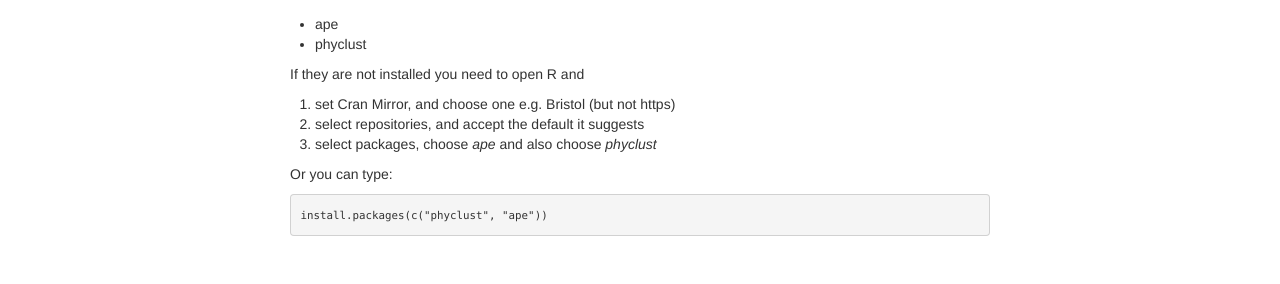
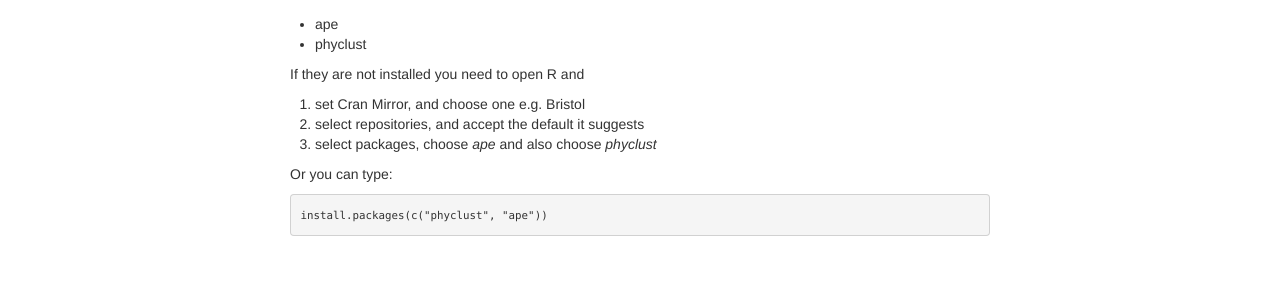
Before and after one commit to ritarasteiro/FieldCourse, a Jekyll site: the page built from pages/Plot_coalescence_trees_with_R.md, in a window 1280 px wide. Shown: the part 278-562 px from the top of the page. Built offline with Jekyll 4.4.1, drawn with Linux system fonts in a browser that asks for light colours.

Commit message:
Update Plot_coalescence_trees_with_R.md

```diff
--- a/pages/Plot_coalescence_trees_with_R.md
+++ b/pages/Plot_coalescence_trees_with_R.md
@@ -11,7 +11,7 @@ Decide on your working folder, start R, and navigate to this folder.
 
 If they are not installed you need to open R and
 
-1. set Cran Mirror, and choose one e.g. Bristol (but not https)
+1. set Cran Mirror, and choose one e.g. Bristol
 2. select repositories, and accept the default it suggests
 3. select packages, choose *ape* and also choose *phyclust*
 
```
